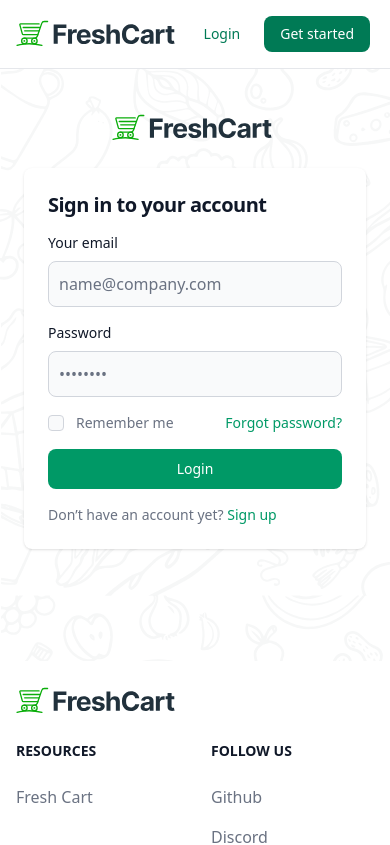
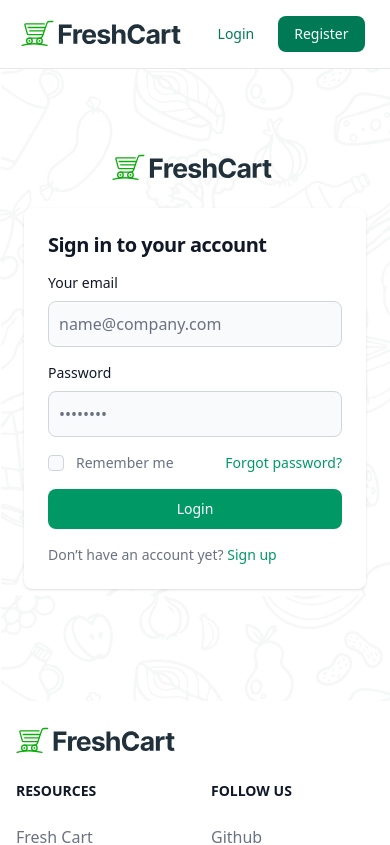
Before and after one commit to xZegAs/e-commerce-app-fresh-cart, a React (Vite) app: page /login in a window 390 px wide. Shown: the top 845 px of the page. Built offline with nearby package versions, Linux system fonts and the light colour scheme.

Commit message:
modified:   src/Components/Layout/Layout.jsx 	modified:   src/Components/Navbar/Navbar.jsx

```diff
--- a/src/Components/Layout/Layout.jsx
+++ b/src/Components/Layout/Layout.jsx
@@ -9,7 +9,7 @@ export default function Layout() {
     <>
       <div className="flex flex-col min-h-screen justify-between items-center dark:bg-gray-900">
         <Navbar />
-        <div className="container items-center justify-center py-20">
+        <div className="container items-center justify-center py-20 mt-10 md:mt-0">
           <Outlet />
         </div>
         <Footer />
--- a/src/Components/Navbar/Navbar.jsx
+++ b/src/Components/Navbar/Navbar.jsx
@@ -22,14 +22,14 @@ export default function Navbar() {
   return (
     <>
       <nav className="bg-white dark:bg-gray-900 fixed w-full z-20 top-0 left-0 right-0 start-0 border-b border-gray-200 dark:border-gray-600">
-        <div className="max-w-screen-xl flex flex-wrap items-center justify-between mx-auto p-4">
+        <div className="max-w-screen-xl flex flex-wrap items-center justify-between mx-auto p-4 ">
           <Link
             to="/"
-            className="flex items-center space-x-3 rtl:space-x-reverse"
+            className="flex items-center space-x-3 rtl:space-x-reverse mx-auto md:mx-0"
           >
             <img src={logo} className="h-8" alt="FreshCart Logo" />
           </Link>
-          <div className="flex lg:order-2 space-x-3 lg:space-x-0 rtl:space-x-reverse">
+          <div className="flex lg:order-2 space-x-3 lg:space-x-0 rtl:space-x-reverse mx-auto md:mx-0">
             {userLogin !== null ? (
               <span
                 onClick={handleLogout}
@@ -39,18 +39,20 @@ export default function Navbar() {
               </span>
             ) : (
               <>
+                <div className="flex items-center justify-between flex-nowrap">
                   <Link
-                  className="text-emerald-700 bg-white hover:bg-emerald-800 hover:text-white  focus:outline-none  font-medium rounded-lg text-sm px-4 py-2 text-center dark:bg-gray-900 dark:text-white dark:hover:bg-emerald-700 dark:focus:ring-emerald-800 mx-1"
+                    className="text-emerald-700 bg-white hover:bg-emerald-800 hover:text-white  focus:outline-none  font-medium rounded-lg text-sm px-4 py-2 text-center dark:bg-gray-900 dark:text-white dark:hover:bg-emerald-700 dark:focus:ring-emerald-800 mx-1 w-full "
                     to="/login"
                   >
                     Login
                   </Link>
                   <Link
-                  className="text-white bg-emerald-700 hover:bg-emerald-800  focus:outline-none  font-medium rounded-lg text-sm px-4 py-2 text-center dark:bg-emerald-600 dark:hover:bg-emerald-700 dark:focus:ring-emerald-800 mx-1"
+                    className="text-white bg-emerald-700 hover:bg-emerald-800  focus:outline-none  font-medium rounded-lg text-sm px-4 py-2 text-center dark:bg-emerald-600 dark:hover:bg-emerald-700 dark:focus:ring-emerald-800 mx-1 w-full "
                     to="/register"
                   >
-                  Get started
+                    Register
                   </Link>
+                </div>
               </>
             )}
 
```
Lines whose indentation alone changed are shown as unchanged.
